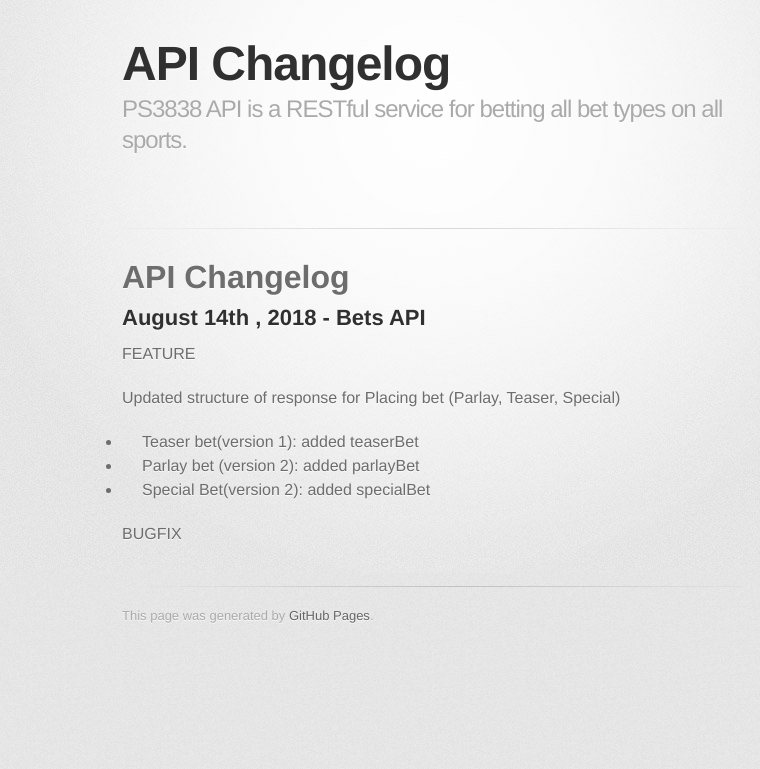
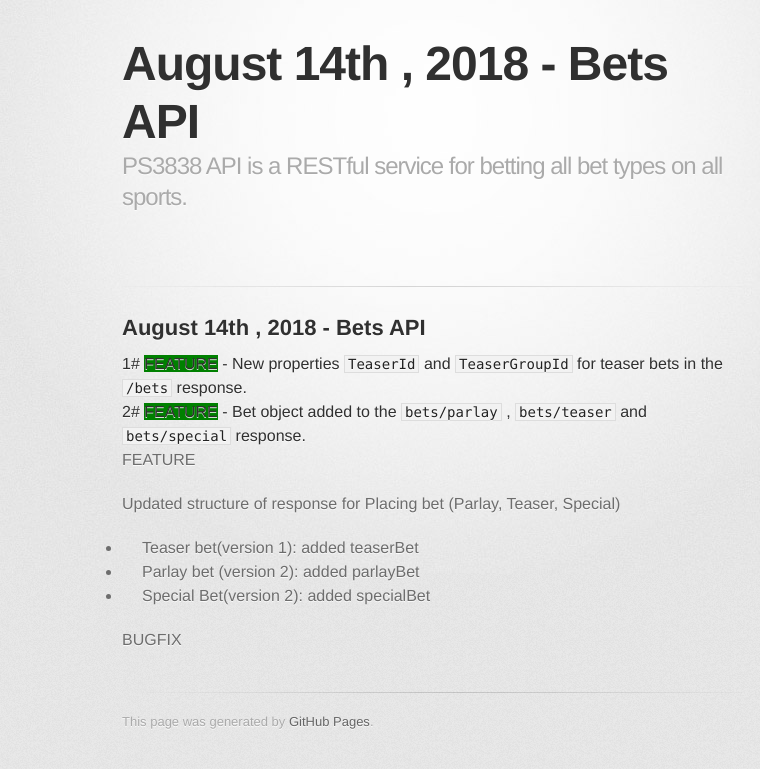
Before and after one commit to ps3838api/ps3838api.github.io, a Jekyll site: the page built from ChangesLog.md, in a window 1280 px wide. Shown: the top 769 px of the page, without its empty margins (208-968 px from the left). Built offline with Jekyll 4.4.1, drawn with Linux system fonts in a browser that asks for light colours; some web fonts are replaced; our own code applies the rules of GitHub Pages for plain Markdown files.

Commit message:
Update ChangesLog.md

```diff
--- a/ChangesLog.md
+++ b/ChangesLog.md
@@ -1,7 +1,9 @@
+## August 14th , 2018 - Bets API
 
-#  **API Changelog**
 
-## August 14th , 2018 - Bets API
+##### 1# <span style="background-color:green">FEATURE</span>  - New properties `TeaserId` and `TeaserGroupId` for teaser bets  in the `/bets` response.
+
+##### 2# <span style="background-color:green">FEATURE</span>  - Bet object added to the `bets/parlay` , `bets/teaser`  and `bets/special`  response.
 
 
 <b>FEATURE</b>
```
